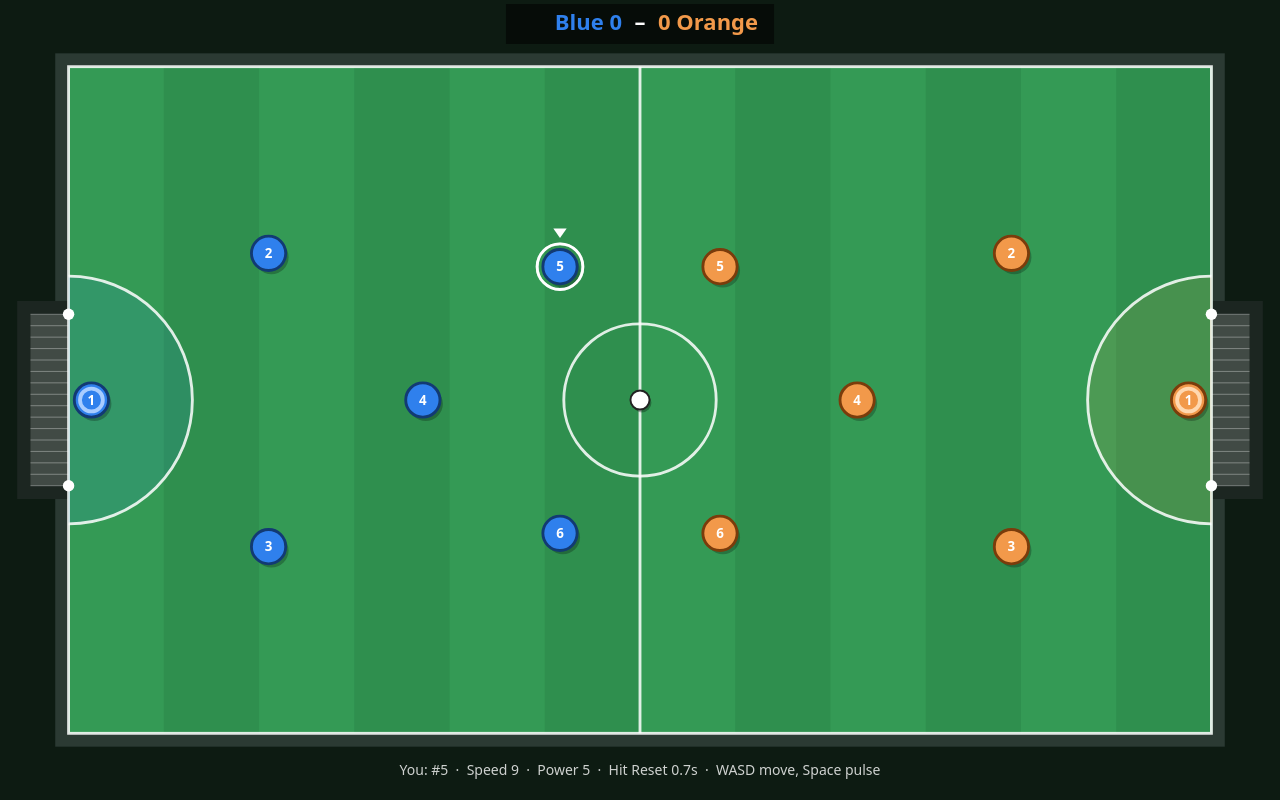
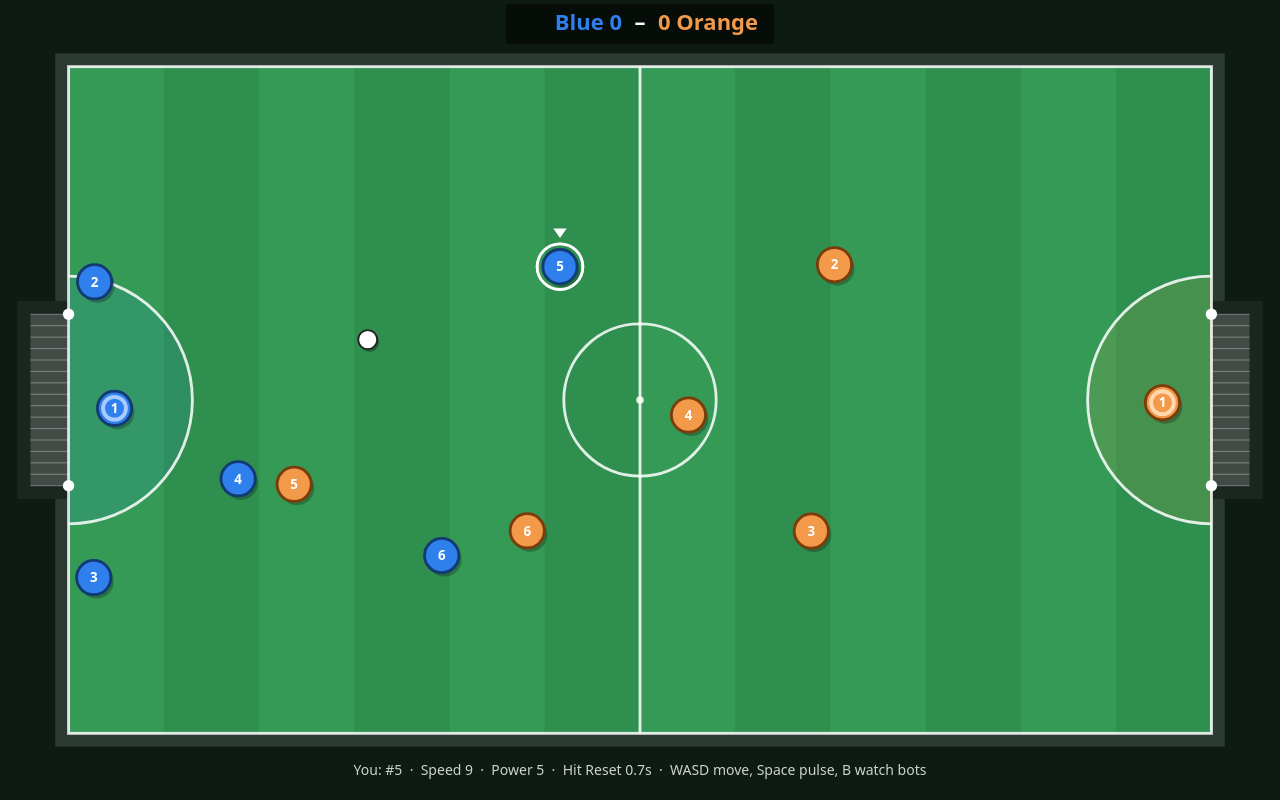
Before and after one commit to dstraffon/FuseBall, a plain HTML site: page index.html in a window 1280 px wide. Drawn offline with Linux system fonts and the light colour scheme.

Commit message:
Add bot players
Each team's closest circle chases the ball, lines up behind it and
shoots, passes to an open teammate or dribbles upfield. The rest hold a
formation that slides with the ball, and goalies shadow the ball and
clear it to the wings. Bots never hit the ball towards their own goal
when it's near it, and have small random variation so matches differ.
B hands the user's circle to a bot until the menus arrive.

Co-Authored-By: Claude Opus 5.5 <noreply@anthropic.com>
Claude-Session: https://claude.ai/code/session_01C1U52s4dCuu2MAU68W6f9G

```diff
--- /dev/null
+++ b/js/ai.js
@@ -0,0 +1,314 @@
+// Bot brains. Each step the AI decides, for every circle not controlled by
+// the user, which way to move and whether to pulse.
+//
+// Per team, the circle that can reach the ball soonest becomes the "chaser".
+// It gets behind the ball relative to where it wants the ball to go (a shot,
+// a pass to an open teammate, or upfield) and pulses when lined up.
+// Everyone else holds a formation spot that slides with the ball.
+// Goalies shadow the ball from inside their semicircle and clear it.
+FB.AI = class {
+  constructor(game) {
+    this.game = game;
+    this.stuckTime = 0; // how long the ball has been sitting still
+  }
+
+  // Returns a Map from player to { dx, dy, pulse }.
+  update(dt) {
+    const g = this.game;
+    const ball = g.ball;
+    const cmds = new Map();
+
+    const slow = Math.hypot(ball.vx, ball.vy) < 30;
+    this.stuckTime = slow ? this.stuckTime + dt : 0;
+
+    // Every so often each bot picks a slightly different spot and aim, so
+    // matches don't play out the same way twice.
+    for (const p of g.players) {
+      p.aiTimer = (p.aiTimer || 0) - dt;
+      if (p.aiTimer <= 0) {
+        p.aiTimer = 0.8 + Math.random() * 1.2;
+        p.aiJitterX = (Math.random() - 0.5) * 60;
+        p.aiJitterY = (Math.random() - 0.5) * 60;
+        p.aiAim = (Math.random() - 0.5) * 0.5; // fraction of the goal width
+      }
+    }
+
+    for (let team = 0; team < 2; team++) {
+      const mates = g.players.filter((p) => p.team === team);
+      const chaser = this.pickChaser(mates);
+      for (const p of mates) {
+        if (p.controlled) continue;
+        let cmd;
+        if (p.role === 'goalie') cmd = this.goalie(p);
+        else if (p === chaser) cmd = this.chase(p);
+        else cmd = this.support(p);
+        cmds.set(p, cmd);
+      }
+    }
+    return cmds;
+  }
+
+  // Closest outfield circle by time-to-ball. If the user's circle is the
+  // closest on its team, no bot chases so they don't crowd the user.
+  pickChaser(mates) {
+    const ball = this.game.ball;
+    let best = null;
+    let bestT = Infinity;
+    for (const p of mates) {
+      if (p.role === 'goalie') continue;
+      const t = Math.hypot(ball.x - p.x, ball.y - p.y) / p.maxSpeed;
+      if (t < bestT) {
+        bestT = t;
+        best = p;
+      }
+    }
+    return best && best.controlled ? null : best;
+  }
+
+  attackSign(team) {
+    return team === 0 ? 1 : -1;
+  }
+
+  // Centre-to-centre distance at which a pulse reaches the ball.
+  reach(p) {
+    return p.r + FB.CONFIG.player.pulseReach + this.game.ball.r;
+  }
+
+  // --- Chaser -------------------------------------------------------------
+
+  chase(p) {
+    const ball = this.game.ball;
+    const { point, kind } = this.chooseTarget(p);
+    const [ax, ay] = FB.vec.norm(point.x - ball.x, point.y - ball.y);
+    const dist = Math.hypot(ball.x - p.x, ball.y - p.y);
+    const [bx, by] = FB.vec.norm(ball.x - p.x, ball.y - p.y);
+    const alignment = bx * ax + by * ay; // 1 when the ball is dead ahead of the aim
+    const inReach = dist <= this.reach(p);
+
+    let pulse = false;
+    if (inReach) {
+      const lined = kind === 'shot' ? 0.85 : 0.8;
+      if (alignment > lined) {
+        // Far from goal with nobody to pass to: keep dribbling unless pressed.
+        pulse = kind !== 'dribble' || this.underPressure(p);
+      } else if (this.stuckTime > 1.2 && bx * this.attackSign(p.team) > -0.3) {
+        // Ball pinned against a wall or in a scrum: hit it anywhere not
+        // towards our own goal.
+        pulse = true;
+      }
+    }
+    if (pulse && !this.safeHit(p)) pulse = false;
+    if (!pulse) pulse = this.tackle(p);
+
+    const [dx, dy] = this.approach(p, ax, ay, alignment);
+    return { dx, dy, pulse: pulse && this.react() };
+  }
+
+  // Moves to the spot behind the ball, walking round it if on the wrong side.
+  approach(p, ax, ay, alignment) {
+    const ball = this.game.ball;
+    const gap = p.r + ball.r;
+    if (alignment > 0.6) {
+      // Lined up: run through the ball so it dribbles towards the aim.
+      return FB.vec.norm(ball.x + ax * 12 - p.x, ball.y + ay * 12 - p.y);
+    }
+    // Wrong side: circle round, keeping to whichever side we're already on.
+    const px = -ay;
+    const py = ax;
+    const side = (p.x - ball.x) * px + (p.y - ball.y) * py >= 0 ? 1 : -1;
+    const wx = ball.x - ax * (gap + 10) + px * side * (gap + 14);
+    const wy = ball.y - ay * (gap + 10) + py * side * (gap + 14);
+    return FB.vec.norm(wx - p.x, wy - p.y);
+  }
+
+  // Where the chaser wants the ball to go.
+  chooseTarget(p) {
+    const g = this.game;
+    const f = g.field;
+    const ball = g.ball;
+    const goal = f.goalCenter(1 - p.team);
+    const toGoal = Math.hypot(goal.x - ball.x, goal.y - ball.y);
+
+    if (toGoal < 430) {
+      // Aim for the half of the goal the keeper isn't covering.
+      const keeper = g.players.find((q) => q.team !== p.team && q.role === 'goalie');
+      const offset = f.goalWidth * (0.3 + p.aiAim * 0.3);
+      const y = keeper && keeper.y < goal.y ? goal.y + offset : goal.y - offset;
+      return { point: { x: goal.x, y }, kind: 'shot' };
+    }
+
+    const pass = this.findPass(p);
+    if (pass) return { point: pass, kind: 'pass' };
+    return { point: goal, kind: 'dribble' };
+  }
+
+  // Best open teammate further up the field, or null.
+  findPass(p) {
+    const g = this.game;
+    const ball = g.ball;
+    const sign = this.attackSign(p.team);
+    let best = null;
+    let bestScore = -Infinity;
+    for (const m of g.players) {
+      if (m === p || m.team !== p.team || m.role === 'goalie') continue;
+      const progress = (m.x - ball.x) * sign;
+      const d = Math.hypot(m.x - ball.x, m.y - ball.y);
+      if (progress < 60 || d < 120 || d > 480) continue;
+      const lane = this.laneClearance(ball, m, p.team);
+      if (lane < 45) continue;
+      const space = this.nearestOpponent(m, p.team);
+      if (space < 70) continue;
+      const score = progress + Math.min(space, 200) * 0.8 + Math.min(lane, 120) * 0.5;
+      if (score > bestScore) {
+        bestScore = score;
+        // Lead the receiver a little towards goal.
+        best = { x: m.x + sign * 30, y: m.y };
+      }
+    }
+    return best;
+  }
+
+  // Smallest distance from any opponent to the line from a to b.
+  laneClearance(a, b, team) {
+    let min = Infinity;
+    const lx = b.x - a.x;
+    const ly = b.y - a.y;
+    const len2 = lx * lx + ly * ly || 1;
+    for (const q of this.game.players) {
+      if (q.team === team) continue;
+      const t = Math.max(0, Math.min(1, ((q.x - a.x) * lx + (q.y - a.y) * ly) / len2));
+      const d = Math.hypot(a.x + lx * t - q.x, a.y + ly * t - q.y);
+      min = Math.min(min, d);
+    }
+    return min;
+  }
+
+  nearestOpponent(pt, team) {
+    let min = Infinity;
+    for (const q of this.game.players) {
+      if (q.team === team) continue;
+      min = Math.min(min, Math.hypot(q.x - pt.x, q.y - pt.y));
+    }
+    return min;
+  }
+
+  // Near our own goal, never hit the ball back towards it.
+  safeHit(p) {
+    const ball = this.game.ball;
+    const c = this.game.field.goalCenter(p.team);
+    const fromGoal = Math.hypot(ball.x - c.x, ball.y - c.y);
+    if (fromGoal > 380) return true;
+    const [hx, hy] = FB.vec.norm(ball.x - p.x, ball.y - p.y); // hit direction
+    const [ox, oy] = FB.vec.norm(ball.x - c.x, ball.y - c.y); // away from goal
+    return hx * ox + hy * oy > 0.2;
+  }
+
+  // Bots don't fire the instant a chance appears: a short random delay
+  // (about 60 ms on average) makes them beatable.
+  react() {
+    return Math.random() < 0.14;
+  }
+
+  underPressure(p) {
+    return this.nearestOpponent(this.game.ball, p.team) < 90;
+  }
+
+  // Knock back an opponent who is right next to the ball and within reach.
+  tackle(p) {
+    const ball = this.game.ball;
+    const reach = p.r + FB.CONFIG.player.pulseReach;
+    // The pulse would also hit the ball, so check that's safe too.
+    if (Math.hypot(ball.x - p.x, ball.y - p.y) <= this.reach(p) && !this.safeHit(p)) return false;
+    for (const q of this.game.players) {
+      if (q.team === p.team) continue;
+      const near = Math.hypot(q.x - p.x, q.y - p.y) - q.r <= reach;
+      const onBall = Math.hypot(q.x - ball.x, q.y - ball.y) < q.r + ball.r + 25;
+      if (near && onBall) return true;
+    }
+    return false;
+  }
+
+  // --- Support ------------------------------------------------------------
+
+  support(p) {
+    const g = this.game;
+    const f = g.field;
+    const ball = g.ball;
+    const sign = this.attackSign(p.team);
+
+    // Formation spot that slides with the ball.
+    let x = p.home.x + (ball.x - f.width / 2) * 0.55 + p.aiJitterX;
+    let y = p.home.y + (ball.y - f.height / 2) * 0.3 + p.aiJitterY;
+    const half = f.width / 2;
+    if (p.role === 'defender') {
+      // Defenders don't wander far past halfway.
+      const limit = half + sign * 120;
+      x = sign > 0 ? Math.min(x, limit) : Math.max(x, limit);
+    } else if (p.role === 'forward') {
+      // Forwards don't drop deep into their own half.
+      const limit = half - sign * 150;
+      x = sign > 0 ? Math.max(x, limit) : Math.min(x, limit);
+    }
+    x = Math.max(p.r, Math.min(f.width - p.r, x));
+    y = Math.max(p.r, Math.min(f.height - p.r, y));
+
+    const [dx, dy] = this.arrive(p, x, y);
+
+    // Hit the ball first time if it comes within reach heading the right way.
+    let pulse = false;
+    const bd = Math.hypot(ball.x - p.x, ball.y - p.y);
+    if (bd <= this.reach(p)) {
+      const [bx] = FB.vec.norm(ball.x - p.x, ball.y - p.y);
+      pulse = bx * sign > 0.3 && this.safeHit(p);
+    }
+    if (!pulse) pulse = this.tackle(p);
+    return { dx, dy, pulse: pulse && this.react() };
+  }
+
+  // Direction to a point, easing off as it gets close so circles settle.
+  arrive(p, x, y) {
+    const ddx = x - p.x;
+    const ddy = y - p.y;
+    const d = Math.hypot(ddx, ddy);
+    if (d < 6) return [0, 0];
+    const s = Math.min(1, d / 50);
+    return [(ddx / d) * s, (ddy / d) * s];
+  }
+
+  // --- Goalie -------------------------------------------------------------
+
+  goalie(p) {
+    const g = this.game;
+    const f = g.field;
+    const ball = g.ball;
+    const c = f.goalCenter(p.team);
+    const sign = this.attackSign(p.team);
+    const R = f.goalieAreaRadius;
+    const ballToGoal = Math.hypot(ball.x - c.x, ball.y - c.y);
+    const bd = Math.hypot(ball.x - p.x, ball.y - p.y);
+
+    let pulse = false;
+    if (bd <= this.reach(p)) {
+      const [bx] = FB.vec.norm(ball.x - p.x, ball.y - p.y);
+      pulse = bx * sign > 0.1 && this.safeHit(p); // anything away from goal
+    }
+    if (!pulse) pulse = this.tackle(p);
+    pulse = pulse && this.react();
+
+    if (ballToGoal < R + 30) {
+      // Ball in or at the edge of the area: go and clear it to the wing.
+      const wingY = ball.y < c.y ? f.height * 0.15 : f.height * 0.85;
+      const tx = c.x + sign * 400;
+      const [ax, ay] = FB.vec.norm(tx - ball.x, wingY - ball.y);
+      const [bx, by] = FB.vec.norm(ball.x - p.x, ball.y - p.y);
+      const [dx, dy] = this.approach(p, ax, ay, bx * ax + by * ay);
+      return { dx, dy, pulse };
+    }
+
+    // Otherwise stand between the ball and the middle of the goal.
+    const [nx, ny] = FB.vec.norm(ball.x - c.x, ball.y - c.y);
+    const depth = R * 0.4;
+    const [dx, dy] = this.arrive(p, c.x + nx * depth, c.y + ny * depth);
+    return { dx, dy, pulse };
+  }
+};
--- a/js/game.js
+++ b/js/game.js
@@ -28,6 +28,7 @@ FB.Game = class {
 
     this.user = this.players[C.userRosterIndex]; // a Blue circle
     this.user.controlled = true;
+    this.ai = new FB.AI(this);
     this.kickoff();
   }
 
@@ -61,18 +62,30 @@ FB.Game = class {
       this.ball.vy *= hold;
     }
 
-    // Movement. Only the user's circle moves for now; bots come next.
+    // Movement: the user steers their circle, bots steer the rest.
+    const playing = this.state === 'playing';
+    const cmds = playing ? this.ai.update(dt) : null;
     for (const p of this.players) {
       let dx = 0;
       let dy = 0;
-      if (p.controlled && this.state === 'playing') {
-        [dx, dy] = this.input.moveVector();
+      if (playing) {
+        if (p.controlled) {
+          [dx, dy] = this.input.moveVector();
+        } else {
+          const c = cmds.get(p);
+          if (c) ({ dx, dy } = c);
+        }
       }
       p.update(dt, dx, dy);
     }
 
-    if (this.state === 'playing' && this.input.pulseHeld()) {
-      this.user.pulse(this.ball, this.players);
+    if (playing) {
+      if (this.user.controlled && this.input.pulseHeld()) {
+        this.user.pulse(this.ball, this.players);
+      }
+      for (const [p, c] of cmds) {
+        if (c.pulse) p.pulse(this.ball, this.players);
+      }
     }
 
     this.ball.update(dt, phys);
--- a/js/main.js
+++ b/js/main.js
@@ -7,6 +7,12 @@
   const step = FB.CONFIG.physics.step;
 
   FB.game = game; // handy for poking at state from the browser console
+
+  // B hands your circle to a bot (and back), so you can watch bots play.
+  // The main menu in the next step will replace this.
+  window.addEventListener('keydown', (e) => {
+    if (e.code === 'KeyB' && !e.repeat) game.user.controlled = !game.user.controlled;
+  });
 
   let last = performance.now();
   let acc = 0;
--- a/js/render.js
+++ b/js/render.js
@@ -247,10 +247,10 @@ FB.Renderer = class {
     ctx.font = `${14 * s}px system-ui, sans-serif`;
     ctx.fillStyle = 'rgba(255,255,255,0.8)';
     const by = this.canvas.height - Math.max(18 * s, (v.oy - 40 * v.scale));
-    ctx.fillText(
-      `You: #${u.index + 1}  ·  Speed ${u.speed}  ·  Power ${u.power}  ·  Hit Reset ${u.hitReset.toFixed(1)}s  ·  WASD move, Space pulse`,
-      cx, by,
-    );
+    const help = u.controlled
+      ? `You: #${u.index + 1}  ·  Speed ${u.speed}  ·  Power ${u.power}  ·  Hit Reset ${u.hitReset.toFixed(1)}s  ·  WASD move, Space pulse, B watch bots`
+      : 'Watching bots  ·  Press B to take control of Blue #5';
+    ctx.fillText(help, cx, by);
 
     if (game.state === 'goal') {
       const team = FB.CONFIG.teams[game.lastScorer];
```
Also changed, not shown: index.html (+1 -0 lines), 1 other file.
